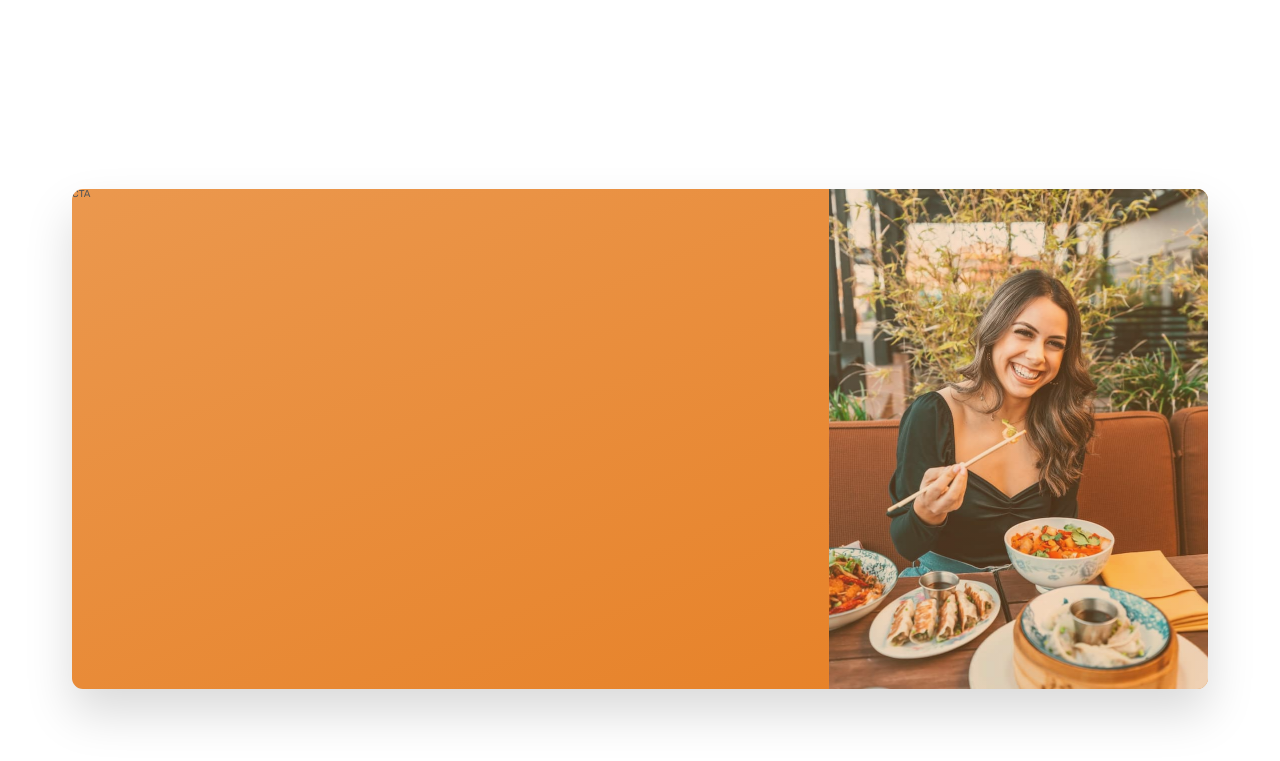
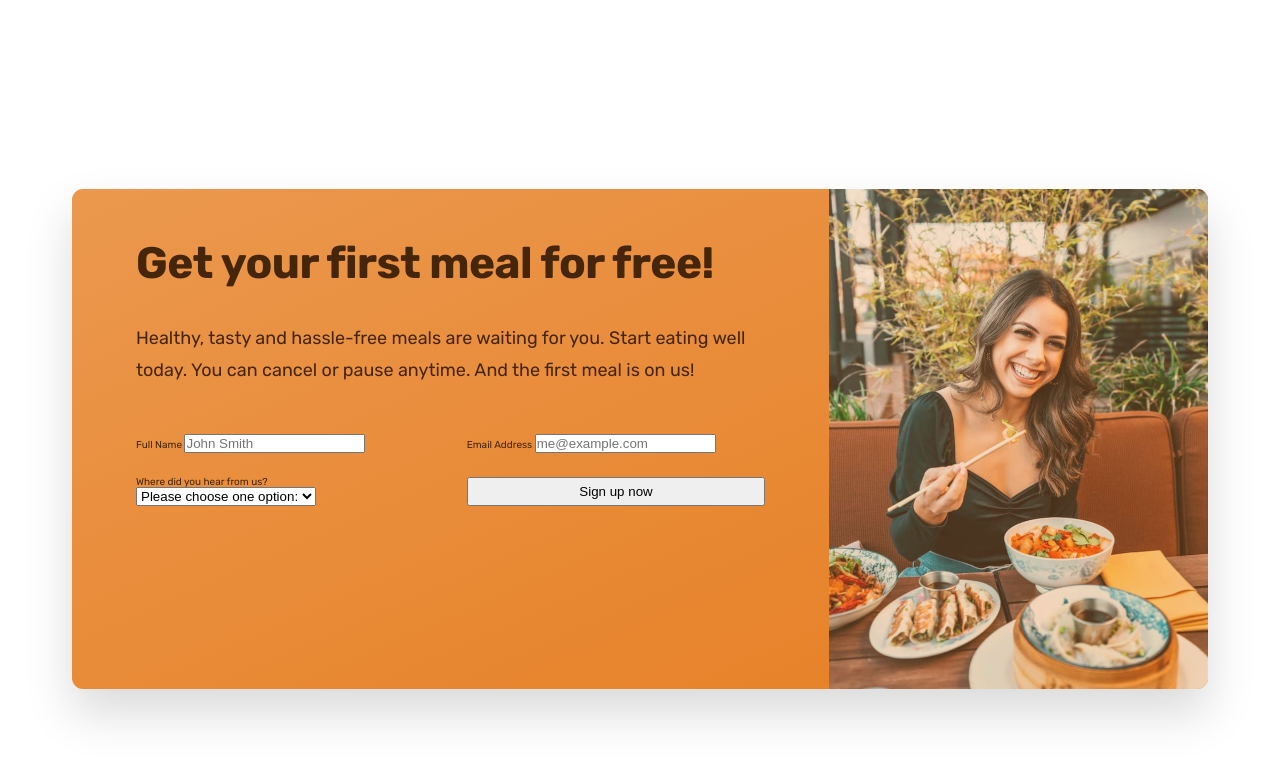
Before and after one commit to OpusMagnus5/front-end, a plain HTML site: page html-css/udemy-jonas/omnifood/index.html in a window 1280 px wide. Shown: the part 5966-6727 px from the top of the page. Drawn offline with nearby package versions, Linux system fonts and the light colour scheme.

Commit message:
omnifood - call-to-action section

```diff
--- a/html-css/udemy-jonas/omnifood/css/style.css
+++ b/html-css/udemy-jonas/omnifood/css/style.css
@@ -467,7 +467,19 @@ najlepiej w html ustawić 10px wtedy ułatwia do kalkulacje
 }
 
 .cta-text-box {
+    color: #45260a;
+    padding: 4.8rem 6.4rem 6.4rem  6.4rem;
+}
 
+.cta-text {
+    font-size: 1.8rem;
+    line-height: 1.8;
+    margin-bottom: 4.8rem;
+}
+
+.cta .heading-secondary {
+    color: #45260a;
+    margin-bottom: 3.2rem;
 }
 
 .cta-img-box {
@@ -475,3 +487,10 @@ najlepiej w html ustawić 10px wtedy ułatwia do kalkulacje
     background-size: cover;
     background-position: center;
 }
+
+.cta-form {
+    display: grid;
+    grid-template-columns: 1fr 1fr;
+    column-gap: 3.2rem;
+    row-gap: 2.4rem;
+}
--- a/html-css/udemy-jonas/omnifood/index.html
+++ b/html-css/udemy-jonas/omnifood/index.html
@@ -414,7 +414,39 @@
             <section class="section-cta">
                 <div class="container">
                     <div class="cta">
-                        <div class="cta-text-box">CTA</div>
+                        <div class="cta-text-box">
+                            <h2 class="heading-secondary">Get your first meal for free!</h2>
+                            <p class="cta-text">
+                                Healthy, tasty and hassle-free meals are waiting for you. Start eating well today.
+                                You can cancel or pause anytime. And the first meal is on us!
+                            </p>
+
+                            <form class="cta-form" action="#">
+                                <div>
+                                    <label for="full-name">Full Name</label>
+                                    <input id="full-name" type="text" placeholder="John Smith" required />
+                                </div>
+
+                                <div>
+                                    <label for="email">Email Address</label>
+                                    <input id="email" type="email" placeholder="me@example.com" required />
+                                </div>
+
+                                <div>
+                                    <label for="select-where">Where did you hear from us?</label>
+                                    <select id="select-where" required>
+                                        <option value="">Please choose one option:</option>
+                                        <option value="friends">Friends and Family</option>
+                                        <option value="youtube">Youtube video</option>
+                                        <option value="youtube">Podcast</option>
+                                        <option value="ad">Facebook ad</option>
+                                        <option value="others">Others</option>
+                                    </select>
+                                </div>
+
+                                <button class="btn">Sign up now</button>
+                            </form>
+                        </div>
                         <!-- wskazujemy role elementu ponieważ treść jest w css a tutaj nie ma-->
                         <div class="cta-img-box" role="img" aria-label="Woman enjoying food"></div>
                     </div>
```
